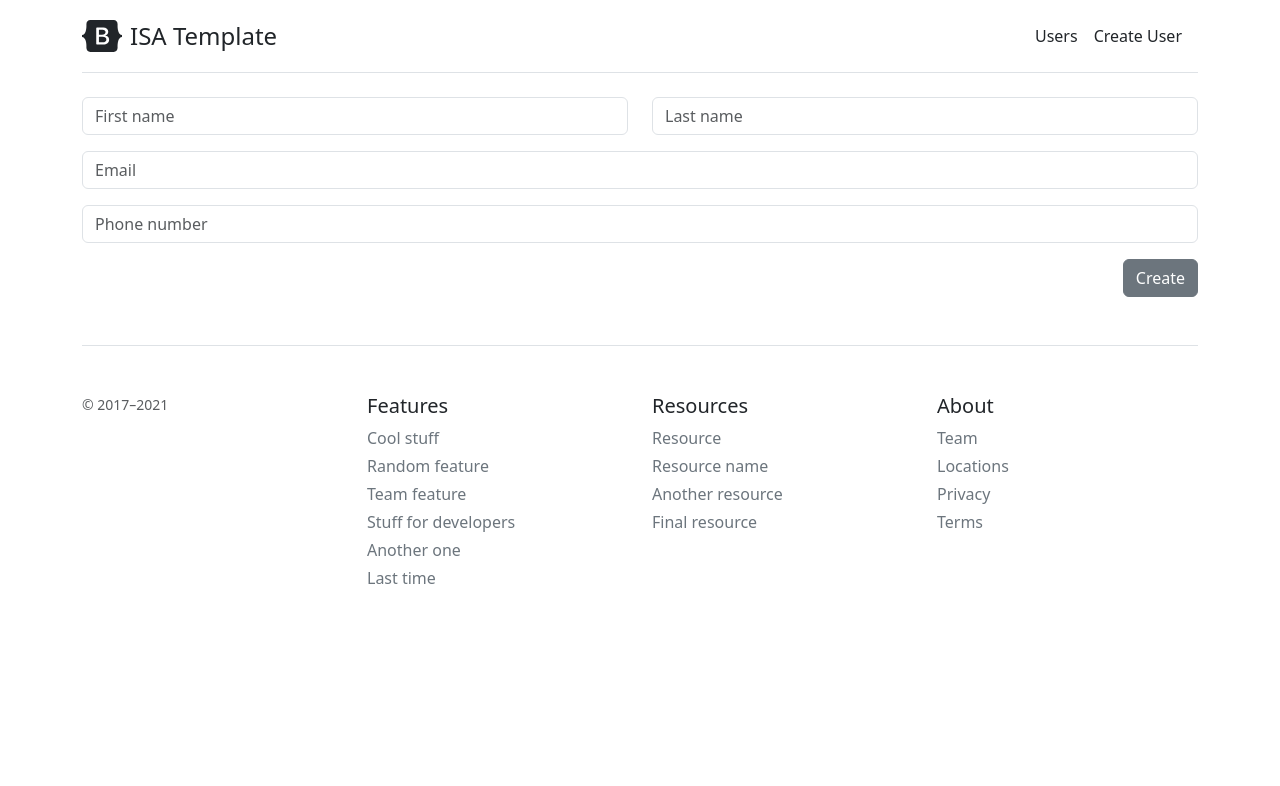
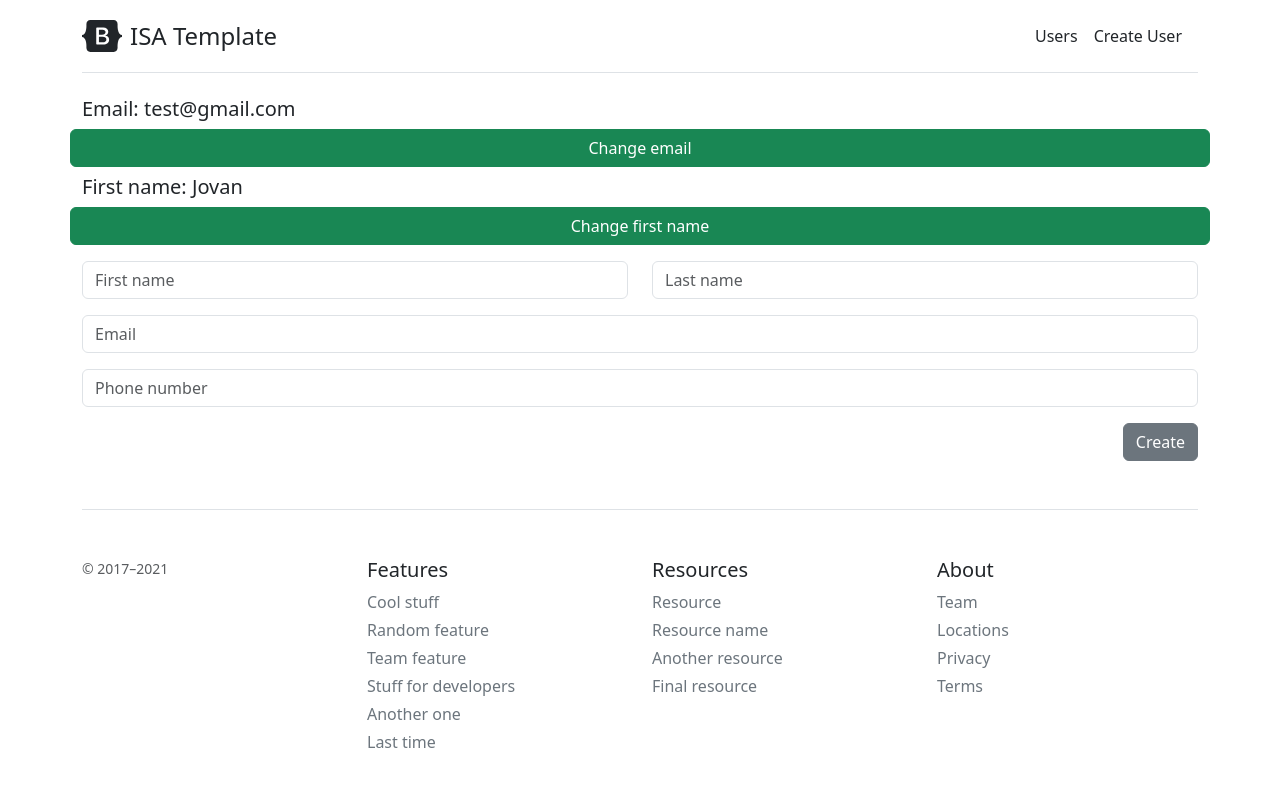
Before and after one commit to jovansimonovic/isa.fe, a Next.js app: page /user/create in a window 1280 px wide. Shown: the top 786 px of the page. Built offline with nearby package versions, Linux system fonts and the light colour scheme.

Commit message:
feature/2024-05-20

```diff
--- a/src/app/layout.js
+++ b/src/app/layout.js
@@ -1,6 +1,9 @@
+"use client";
+
 import "bootstrap/dist/css/bootstrap.min.css";
 import Header from "./components/Header/Header";
 import Footer from "./components/Footer/Footer";
+import { TestProvider } from "@/contexts/testContext";
 
 export default function RootLayout({ children }) {
   return (
@@ -8,7 +11,9 @@
       <body>
         <div className="container py-3">
           <Header />
-          <main>{children}</main>
+          <main>
+            <TestProvider>{children}</TestProvider>
+          </main>
           <Footer />
         </div>
       </body>
--- a/src/app/user/create/page.js
+++ b/src/app/user/create/page.js
@@ -1,6 +1,8 @@
 "use client";
 
+import { useTestActions } from "@/contexts/testContext";
 import { post } from "@/core/httpClient";
+import testAction from "@/core/testAction";
 import { useForm } from "react-hook-form";
 import { Row, Col, Button } from "reactstrap";
 
@@ -14,13 +16,45 @@
     mode: "onSubmit",
   });
 
+  const { state, dispatch } = useTestActions();
+
   return (
     <>
+      <Row className="mb-2">
+        <h5>Email: {state.email}</h5>
+        <Button
+          type="button"
+          className="btn btn-success"
+          onClick={() => {
+            dispatch({
+              type: testAction.CHANGE_EMAIL,
+              payload: "nnikolic@gmail.com",
+            });
+          }}
+        >
+          Change email
+        </Button>
+      </Row>
       <Row className="mb-3">
+        <h5>First name: {state.firstName}</h5>
+        <Button
+          type="button"
+          className="btn btn-success"
+          onClick={() => {
+            dispatch({
+              type: testAction.CHANGE_FIRST_NAME,
+              payload: "Petar",
+            });
+          }}
+        >
+          Change first name
+        </Button>
+      </Row>
+      <Row className="mb-3 ">
         <Col md={6}>
           <input
             type="text"
-            className="form-control"
+            className="form-control mb-3 mb-sm-3 mb-md-0"
             placeholder="First name"
             {...register("firstName", {
               required: "This field is required",
@@ -89,12 +123,13 @@
         <Col className="d-flex justify-content-end">
           <Button
             type="button"
-            className="btn btn-primary"
+            className="btn btn-primary mb-3 mb-sm-3 mb-md-0"
             onClick={() => {
               handleSubmit(async (data) => {
                 await post("/user/create-user-body", data);
               })();
-            }}>
+            }}
+          >
             Create
           </Button>
         </Col>
--- /dev/null
+++ b/src/contexts/testContext.js
@@ -0,0 +1,42 @@
+import testAction from "@/core/testAction";
+
+const { createContext, useReducer, useContext } = require("react");
+
+const initialState = {
+  firstName: "Jovan",
+  email: "test@gmail.com",
+};
+
+// global state context
+const testContext = createContext();
+
+// reducer - function that changes context state
+const testReducer = (state, action) => {
+  switch (action.type) {
+    case testAction.CHANGE_EMAIL:
+      return { ...state, email: action.payload };
+    case testAction.CHANGE_FIRST_NAME:
+      return { ...state, firstName: action.payload };
+    default:
+      return state;
+  }
+};
+
+// provider for our partial components
+const TestProvider = ({ children }) => {
+  const [state, dispatch] = useReducer(testReducer, initialState);
+  const value = { state, dispatch };
+
+  return <testContext.Provider value={value}>{children}</testContext.Provider>;
+};
+
+// function that uses the context
+const useTestActions = () => {
+  const context = useContext(testContext);
+  if (context === undefined) {
+    throw new Error("testActions must be used within a testProvider");
+  }
+  return context;
+};
+
+export { TestProvider, useTestActions };
--- /dev/null
+++ b/src/core/testAction.js
@@ -0,0 +1,6 @@
+const testAction = {
+  CHANGE_EMAIL: "changeEmail",
+  CHANGE_FIRST_NAME: "changeFirstName",
+};
+
+export default testAction;
```
Also changed, not shown: src/app/user/list/page.js (+24 -3 lines).
